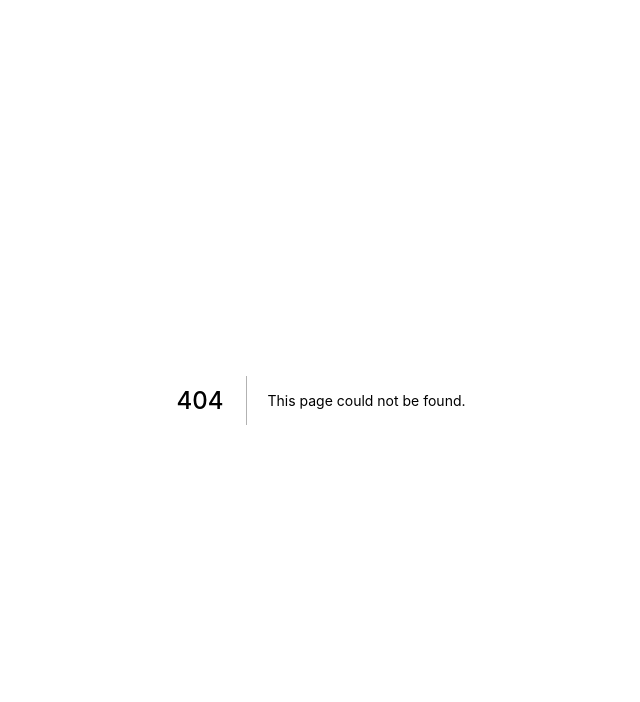
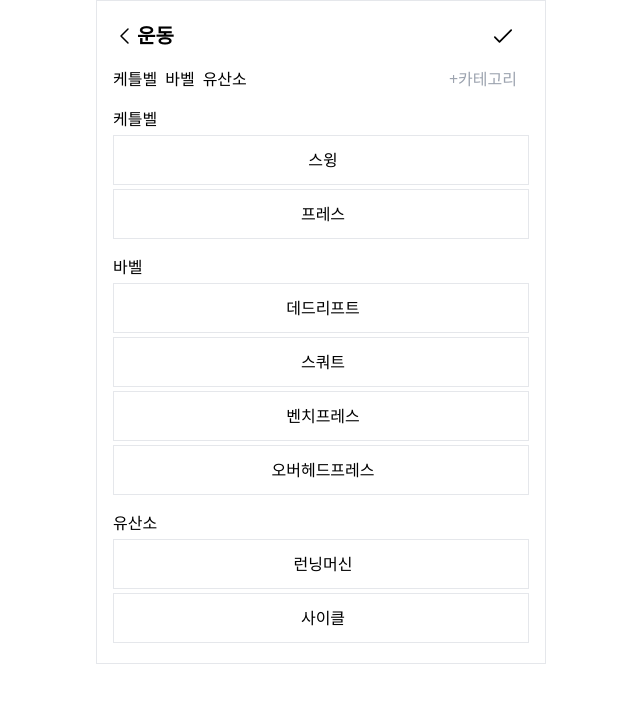
Before and after one commit to codestates/bodysign-frontend, a Next.js app in the folder client/: page /manage-member/1/sessions/1/select-exercise in a window 1280 px wide. Before the commit this address had no page. Shown: the top 702 px of the page, without its empty margins (319-959 px from the left). Built offline with nearby package versions, Linux system fonts and the light colour scheme.

Commit message:
select-exercise 레이아웃

```diff
--- a/client/src/pages/manage-member/[emailId]/inbody.tsx
+++ b/client/src/pages/manage-member/[emailId]/inbody.tsx
@@ -45,6 +45,19 @@ const Inbody: NextPage = () => {
 				<div className="flex flex-col justify-center w-full mx-4 my-5">
 					<div className="flex items-center justify-between">
 						<span className="flex text-[20px]">
+							<svg
+								xmlns="http://www.w3.org/2000/svg"
+								className="self-center w-6 h-6"
+								fill="none"
+								viewBox="0 0 24 24"
+								stroke="currentColor">
+								<path
+									strokeLinecap="round"
+									strokeLinejoin="round"
+									strokeWidth={1.5}
+									d="M15 19l-7-7 7-7"
+								/>
+							</svg>
 							<div className="font-semibold">
 								{inbody_dummy[0].name} 회원님
 							</div>
--- a/client/src/pages/manage-member/[emailId]/info.tsx
+++ b/client/src/pages/manage-member/[emailId]/info.tsx
@@ -74,6 +74,19 @@ const Info: NextPage = () => {
 				<div className="flex flex-col justify-center w-full mx-4 my-5">
 					<div className="flex items-center justify-between">
 						<span className="flex text-[20px]">
+							<svg
+								xmlns="http://www.w3.org/2000/svg"
+								className="self-center w-6 h-6"
+								fill="none"
+								viewBox="0 0 24 24"
+								stroke="currentColor">
+								<path
+									strokeLinecap="round"
+									strokeLinejoin="round"
+									strokeWidth={1.5}
+									d="M15 19l-7-7 7-7"
+								/>
+							</svg>
 							<div className="font-semibold">
 								{member_dummy.name} 회원님
 							</div>
--- a/client/src/pages/manage-member/[emailId]/sessions/[date]/index.tsx
+++ b/client/src/pages/manage-member/[emailId]/sessions/[date]/index.tsx
@@ -139,6 +139,19 @@ const Detail: NextPage = () => {
 				<div className="flex flex-col justify-center w-full mx-4 my-5">
 					<div className="flex items-center justify-between">
 						<span className="flex text-[20px]">
+							<svg
+								xmlns="http://www.w3.org/2000/svg"
+								className="self-center w-6 h-6"
+								fill="none"
+								viewBox="0 0 24 24"
+								stroke="currentColor">
+								<path
+									strokeLinecap="round"
+									strokeLinejoin="round"
+									strokeWidth={1.5}
+									d="M15 19l-7-7 7-7"
+								/>
+							</svg>
 							<div className="font-semibold">{dummydata[0].date}</div>
 						</span>
 						<span className="flex items-center">
@@ -232,15 +245,16 @@ const Detail: NextPage = () => {
 						})}
 					</div>
 
+					<Link
+						href={`/manage-member/${
+							dummydata[0].email.split('@')[0]
+						}/sessions/${dummydata[0].date}/select-exercise`}>
 						<svg
 							xmlns="http://www.w3.org/2000/svg"
 							className="self-center w-6 h-6 mt-4 text-gray-500"
 							fill="none"
 							viewBox="0 0 24 24"
-						stroke="currentColor"
-						onClick={() => {
-							// 운동 종목 추가 API
-						}}>
+							stroke="currentColor">
 							<path
 								strokeLinecap="round"
 								strokeLinejoin="round"
@@ -248,6 +262,7 @@ const Detail: NextPage = () => {
 								d="M12 4v16m8-8H4"
 							/>
 						</svg>
+					</Link>
 
 					<textarea
 						className="w-full px-10 py-3 mt-4"
--- /dev/null
+++ b/client/src/pages/manage-member/[emailId]/sessions/[date]/select-exercise.tsx
@@ -0,0 +1,119 @@
+import { NextPage } from 'next'
+import React from 'react'
+import Layout from '../../../../../components/Layout'
+
+interface Exercise {
+	id: number
+	name: string
+}
+
+const Exercise: NextPage = () => {
+	const exerciseCategory = [
+		{ id: 1, name: '케틀벨', exercise: { id: 1, name: '스윙' } },
+		{ id: 1, name: '케틀벨', exercise: { id: 2, name: '프레스' } },
+		{ id: 2, name: '바벨', exercise: { id: 3, name: '데드리프트' } },
+		{ id: 2, name: '바벨', exercise: { id: 4, name: '스쿼트' } },
+		{ id: 2, name: '바벨', exercise: { id: 5, name: '벤치프레스' } },
+		{ id: 2, name: '바벨', exercise: { id: 6, name: '오버헤드프레스' } },
+		{ id: 2, name: '유산소', exercise: { id: 7, name: '런닝머신' } },
+		{ id: 2, name: '유산소', exercise: { id: 8, name: '사이클' } }
+	]
+
+	const categoryObeject: Record<string, Exercise[]> = {}
+	for (let i = 0; i < exerciseCategory.length; i++) {
+		if (categoryObeject[exerciseCategory[i].name] === undefined) {
+			categoryObeject[exerciseCategory[i].name] = []
+		}
+		categoryObeject[exerciseCategory[i].name].push(
+			exerciseCategory[i].exercise
+		)
+	}
+
+	return (
+		<>
+			<Layout variant="Web">
+				<div className="flex flex-col justify-center w-full mx-4 my-5">
+					<div className="flex items-center justify-between">
+						<span className="flex text-[20px] font-semibold">
+							<svg
+								xmlns="http://www.w3.org/2000/svg"
+								className="self-center w-6 h-6"
+								fill="none"
+								viewBox="0 0 24 24"
+								stroke="currentColor">
+								<path
+									strokeLinecap="round"
+									strokeLinejoin="round"
+									strokeWidth={1.5}
+									d="M15 19l-7-7 7-7"
+								/>
+							</svg>
+							<div>운동</div>
+						</span>
+						<span className="flex">
+							<svg
+								xmlns="http://www.w3.org/2000/svg"
+								className="mr-3 cursor-pointer w-7 h-7"
+								fill="none"
+								viewBox="0 0 24 24"
+								stroke="currentColor"
+								onClick={() => {
+									// 운동 종목 추가 API
+									// 어떤 사람의, 어떤 세션의, 어떤 운동의, 어떤 볼륨을 update한다.
+								}}>
+								<path
+									strokeLinecap="round"
+									strokeLinejoin="round"
+									strokeWidth={1.5}
+									d="M5 13l4 4L19 7"
+								/>
+							</svg>
+						</span>
+					</div>
+
+					<div className="flex justify-between mt-4">
+						<span>
+							{Object.keys(categoryObeject).map((category, idx) => {
+								return (
+									<React.Fragment key={idx}>
+										<span className="ml-2 first:ml-0">{category}</span>
+									</React.Fragment>
+								)
+							})}
+						</span>
+						<span
+							className="mr-3 text-gray-400 cursor-pointer"
+							data-check-modal="addcategory">
+							+카테고리
+						</span>
+					</div>
+
+					{Object.entries(categoryObeject).map((category, idx) => {
+						return (
+							<React.Fragment key={idx}>
+								<div className="mt-4">
+									<div className="text-[16px]">{category[0]}</div>
+									{category[1].map(exercise => {
+										return (
+											<React.Fragment key={exercise.id}>
+												<div className="text-[16px] mt-1">
+													<div className="flex justify-center px-3 py-3 border">
+														<div className="flex">
+															<div className="ml-1">{exercise.name}</div>
+														</div>
+													</div>
+												</div>
+											</React.Fragment>
+										)
+									})}
+								</div>
+							</React.Fragment>
+						)
+					})}
+				</div>
+			</Layout>
+		</>
+	)
+}
+
+export default Exercise
--- a/client/src/pages/manage-member/[emailId]/sessions/index.tsx
+++ b/client/src/pages/manage-member/[emailId]/sessions/index.tsx
@@ -34,6 +34,19 @@ const Sessions: NextPage = () => {
 				<div className="flex flex-col justify-center w-full mx-4 my-5">
 					<div className="flex items-center justify-between">
 						<span className="flex text-[20px]">
+							<svg
+								xmlns="http://www.w3.org/2000/svg"
+								className="self-center w-6 h-6"
+								fill="none"
+								viewBox="0 0 24 24"
+								stroke="currentColor">
+								<path
+									strokeLinecap="round"
+									strokeLinejoin="round"
+									strokeWidth={1.5}
+									d="M15 19l-7-7 7-7"
+								/>
+							</svg>
 							<div className="font-semibold">
 								{member_dummy.name} 회원님
 							</div>
```
Lines whose indentation alone changed are shown as unchanged.
